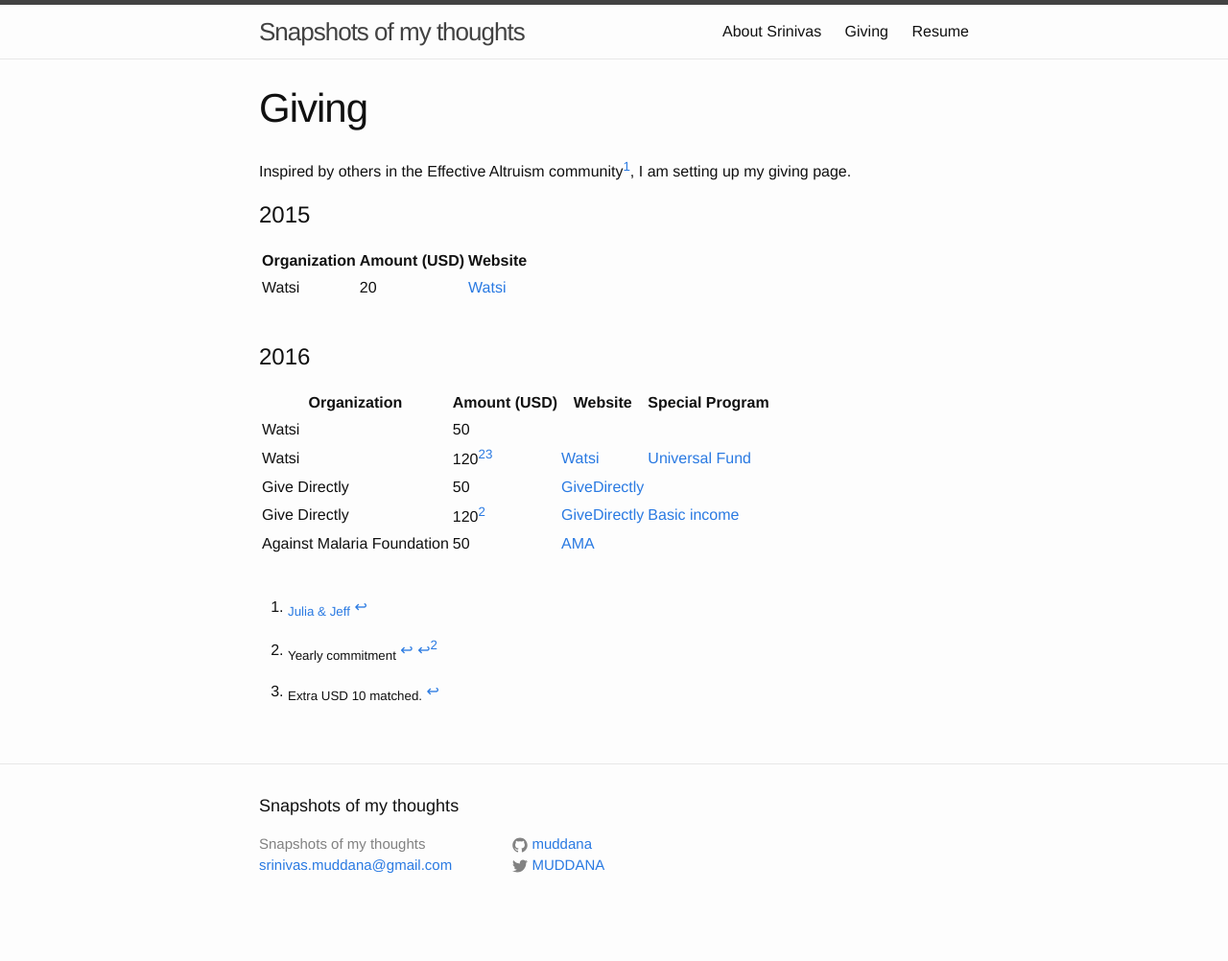
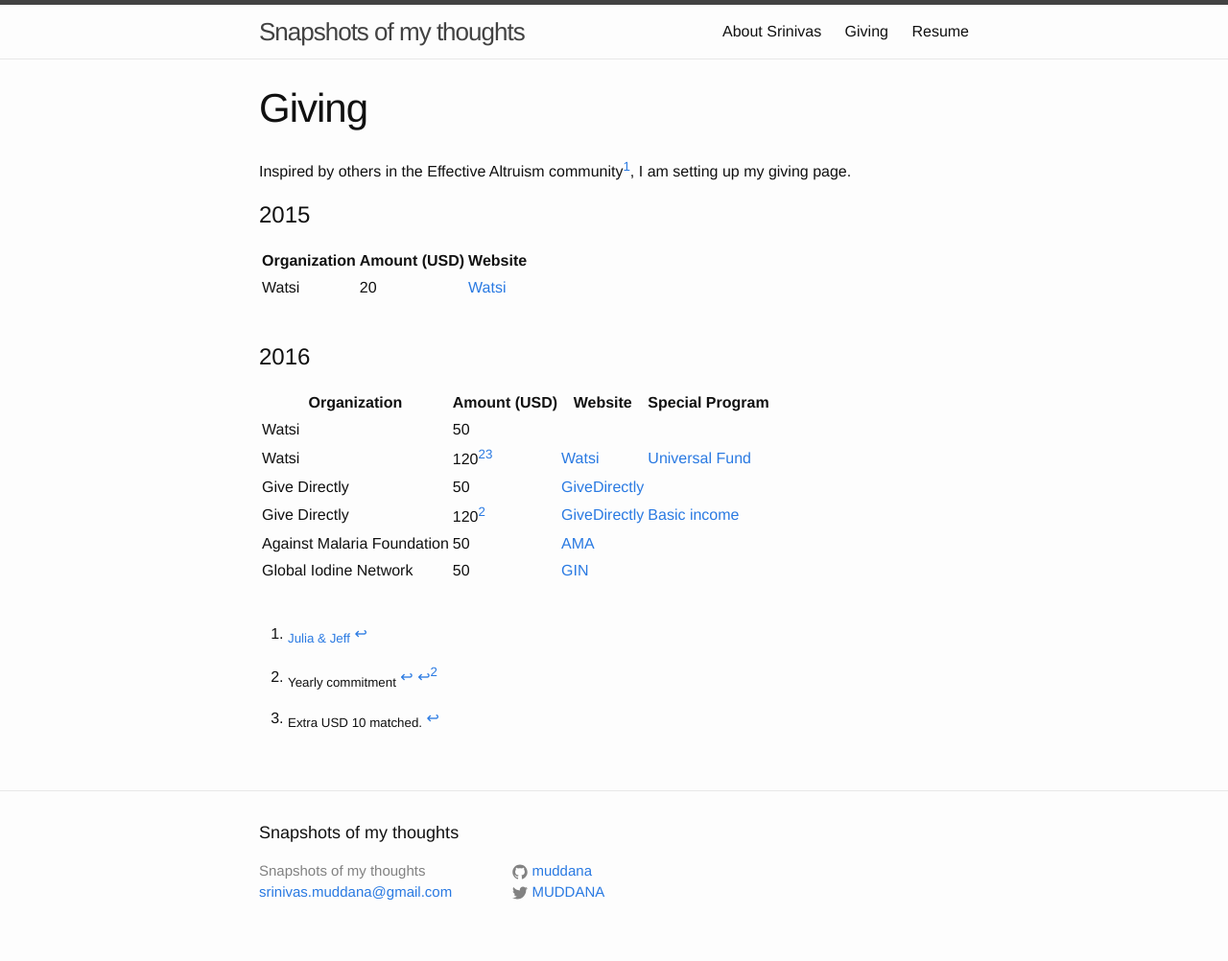
Before and after one commit to muddana/muddana.github.io, a Jekyll site: the page built from giving.md, in a window 1280 px wide. Shown: the whole page at 96% size. Built offline with Jekyll 4.4.1, drawn with Linux system fonts in a browser that asks for light colours; before the commit the page ends 974 px from its top, so only the background shows below that.

Commit message:
updating ign

```diff
--- a/giving.md
+++ b/giving.md
@@ -23,6 +23,7 @@
 | Give Directly  | 50  			 | [GiveDirectly](http://givedirectly.org) |                  |
 | Give Directly  | 120[^2]  	 | [GiveDirectly](http://givedirectly.org) | [Basic income](https://www.givedirectly.org/basic-income) |
 | Against Malaria Foundation          | 50  		     |  [AMA](https://www.againstmalaria.com/)                |                  |
+| Global Iodine Network         | 50  		     |  [GIN](http://www.ign.org/) |                  |
 
 
 <br/>
```
